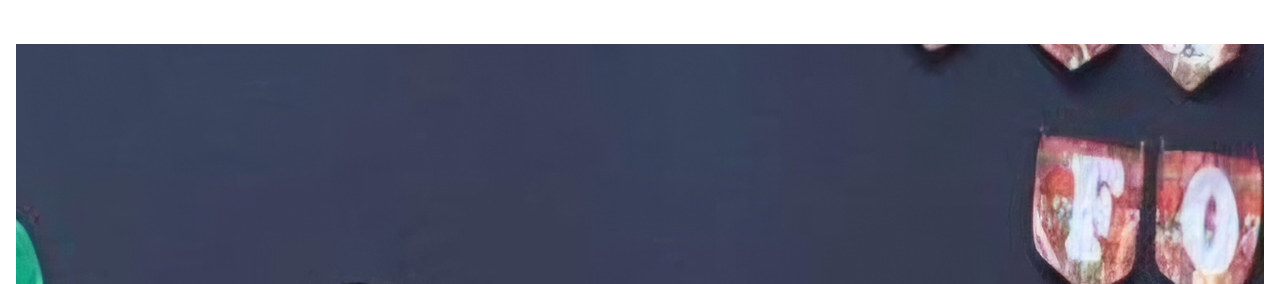
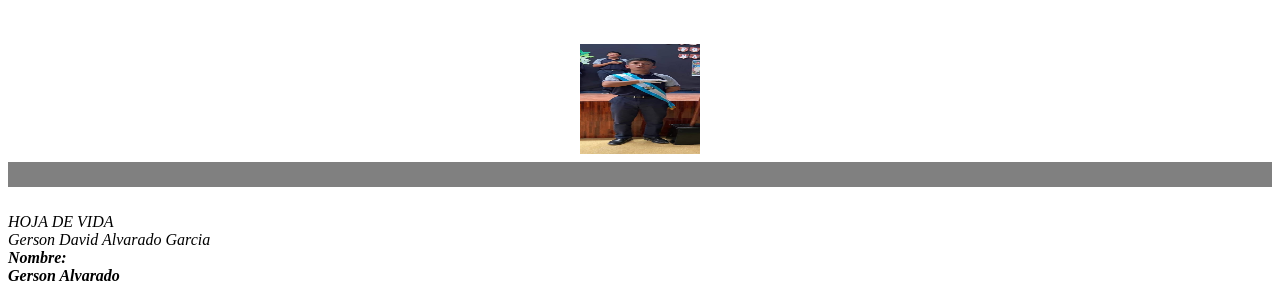
Before and after one commit to Gersonalva/Hojadevida, a plain HTML site: page index.html in a window 1280 px wide. Shown: the top 284 px of the page. Drawn offline with Linux system fonts and the light colour scheme.

Commit message:
Update index.html

```diff
--- a/index.html
+++ b/index.html
@@ -6,7 +6,7 @@
 <br>
 <br>
 <div align="center">
-<img src="IMG-20240907-WA0005.jpg">
+<img src="hjv.jpg"alt="ese soy yo "height = "110"width = "120">
 </div>
 <hr size = "25"noshade> <br>
 <i>HOJA DE VIDA <br> Gerson David Alvarado Garcia <br>
```
